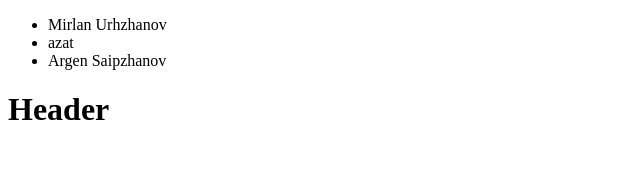
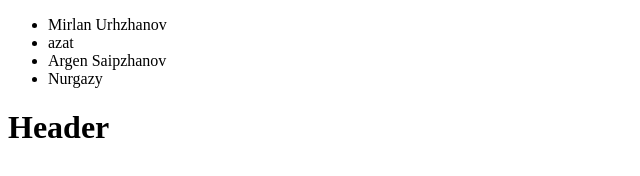
Before and after one commit to jyldyzacademy2022/altair-students, a plain HTML site: page index.html in a window 1280 px wide. Shown: the whole page, without its empty margins (0-640 px from the left). Drawn offline with Linux system fonts and the light colour scheme.

Commit message:
add nurgazy

```diff
--- a/index.html
+++ b/index.html
@@ -11,6 +11,7 @@
       <li>Mirlan Urhzhanov</li>
       <li>azat</li>
       <li>Argen Saipzhanov</li>
+      <li>Nurgazy</li>
     </ul>
     <h1>Header</h1>
   </body>
```
